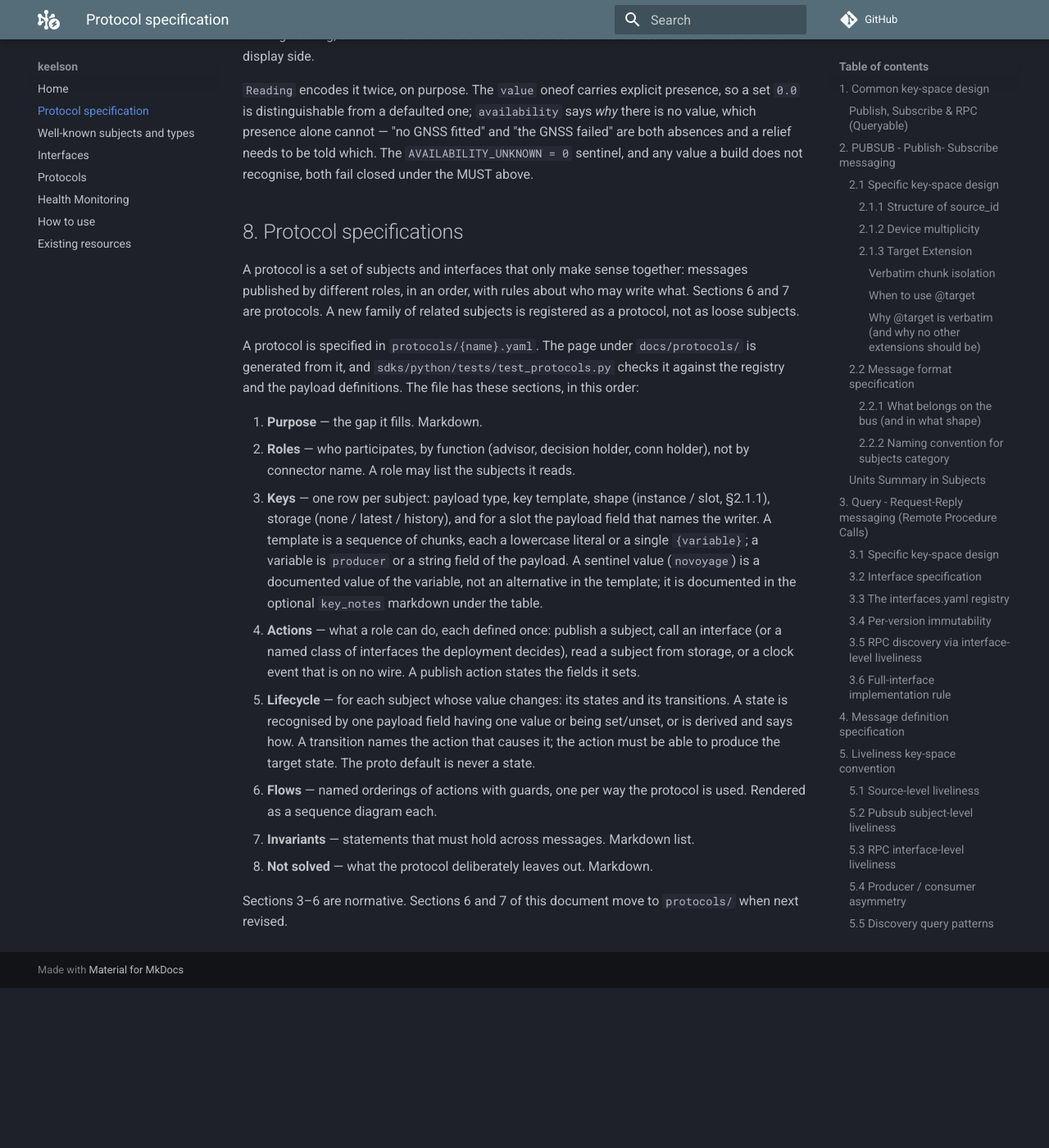
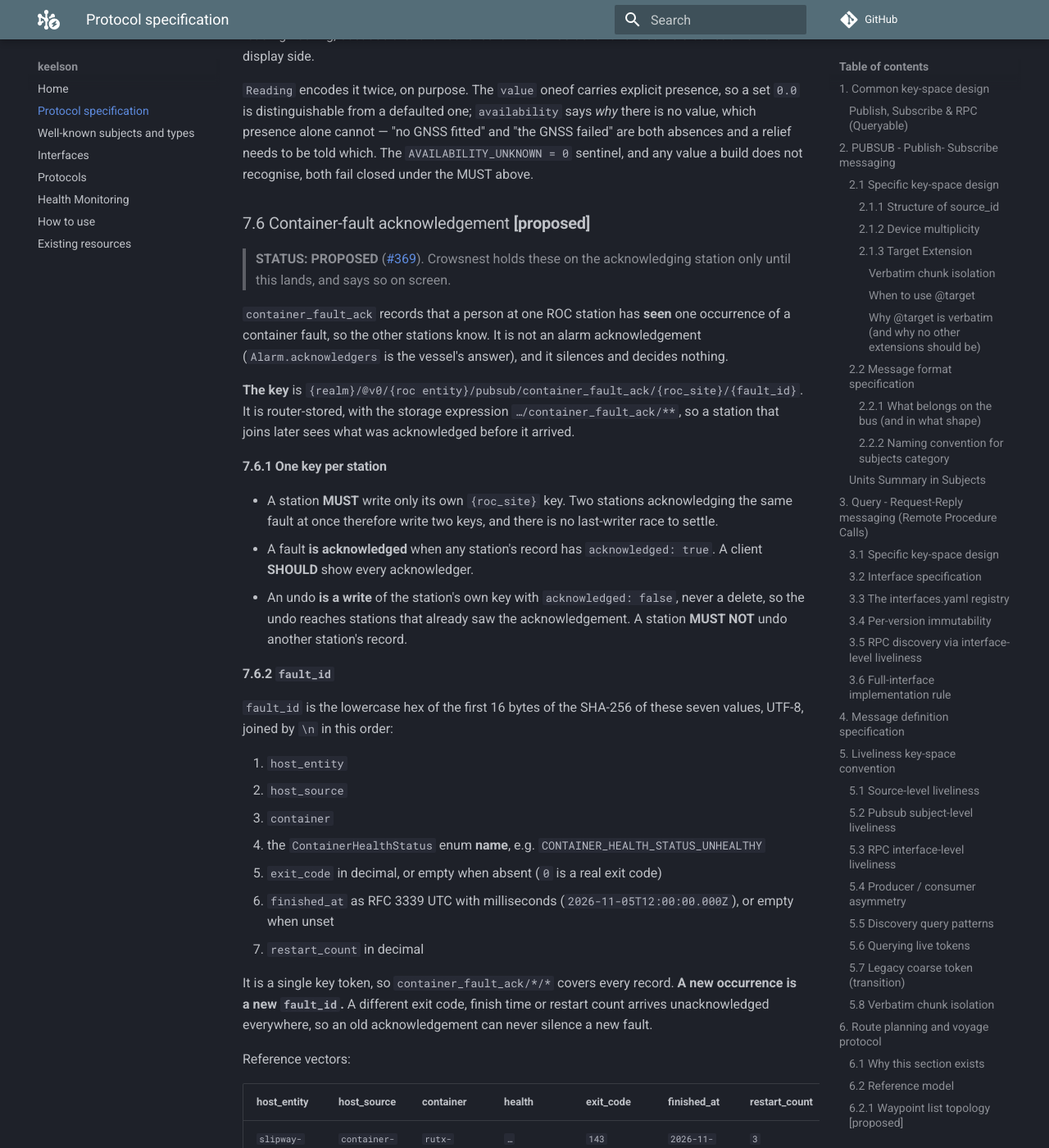
Before and after one commit to RISE-Maritime/keelson, an MkDocs documentation site: the page built from docs/protocol-specification.md, in a window 1280 px wide and 1400 px high, scrolled down 42142 px. Shown: the whole window at 82% size. Built offline with MkDocs 1.6.1 and Material for MkDocs 9.7.7, drawn with Linux system fonts in a browser that asks for light colours; comment, search, counter and statistics services are not loaded; before the commit the page ends 43347 px from its top, so only the background shows below that; some of the changed text lies outside the part shown.

Commit message:
feat(messages): container_fault_ack -- one station's acknowledgement that a fault was seen (#369)
A ROC has several stations. A container-fault acknowledgement held only on the station that made
it means two operators acknowledge the same fault twice, and neither sees the other do it
(RISE-Maritime/crowsnest-dev#183).

- keelson.ContainerFaultAcknowledgement, a stored subject on the shared ROC tree, at
  `container_fault_ack/{roc_site}/{fault_id}`.
- One key per station, so two stations acknowledging at once never race. A fault is acknowledged
  when any station says so, and an undo is a write of the station's own key, never a delete.
- `fault_id` is one key token derived from the occurrence (SHA-256/128 of a specified canonical
  string, with reference vectors in §7.6.2). A new exit code, finish time or restart count is a new
  fault_id, so it arrives unacknowledged everywhere.
- Not an alarm acknowledgement: Alarm.acknowledgers is the vessel's answer. This records that a
  person has seen the fault, and silences nothing.
- QoS elevated, for checklist_handover's reason.

protocol-specification.md §7.6; sdks/python/tests/test_container_fault_ack.py (8).

Co-Authored-By: Claude Opus 5.5 <noreply@anthropic.com>

```diff
--- a/docs/protocol-specification.md
+++ b/docs/protocol-specification.md
@@ -1448,6 +1448,63 @@ says *why* there is no value, which presence alone cannot — "no GNSS fitted" a
 `AVAILABILITY_UNKNOWN = 0` sentinel, and any value a build does not recognise,
 both fail closed under the MUST above.
 
+### 7.6 Container-fault acknowledgement **[proposed]**
+
+> **STATUS: PROPOSED** ([#369](https://github.com/RISE-Maritime/keelson/issues/369)).
+> Crowsnest holds these on the acknowledging station only until this lands, and
+> says so on screen.
+
+`container_fault_ack` records that a person at one ROC station has **seen** one
+occurrence of a container fault, so the other stations know. It is not an alarm
+acknowledgement (`Alarm.acknowledgers` is the vessel's answer), and it silences
+and decides nothing.
+
+**The key** is `{realm}/@v0/{roc entity}/pubsub/container_fault_ack/{roc_site}/{fault_id}`.
+It is router-stored, with the storage expression `…/container_fault_ack/**`, so a
+station that joins later sees what was acknowledged before it arrived.
+
+#### 7.6.1 One key per station
+
+- A station **MUST** write only its own `{roc_site}` key. Two stations
+  acknowledging the same fault at once therefore write two keys, and there is no
+  last-writer race to settle.
+- A fault **is acknowledged** when any station's record has `acknowledged: true`.
+  A client **SHOULD** show every acknowledger.
+- An undo **is a write** of the station's own key with `acknowledged: false`,
+  never a delete, so the undo reaches stations that already saw the
+  acknowledgement. A station **MUST NOT** undo another station's record.
+
+#### 7.6.2 `fault_id`
+
+`fault_id` is the lowercase hex of the first 16 bytes of the SHA-256 of these
+seven values, UTF-8, joined by `\n` in this order:
+
+1. `host_entity`
+2. `host_source`
+3. `container`
+4. the `ContainerHealthStatus` enum **name**, e.g. `CONTAINER_HEALTH_STATUS_UNHEALTHY`
+5. `exit_code` in decimal, or empty when absent (`0` is a real exit code)
+6. `finished_at` as RFC 3339 UTC with milliseconds (`2026-11-05T12:00:00.000Z`),
+   or empty when unset
+7. `restart_count` in decimal
+
+It is a single key token, so `container_fault_ack/*/*` covers every record.
+**A new occurrence is a new `fault_id`.** A different exit code, finish time or
+restart count arrives unacknowledged everywhere, so an old acknowledgement can
+never silence a new fault.
+
+Reference vectors:
+
+| host_entity | host_source | container | health | exit_code | finished_at | restart_count | fault_id |
+|---|---|---|---|---|---|---|---|
+| `slipway-ted-usv-alpha` | `container-control` | `rutx-modem` | `…_UNHEALTHY` | `143` | `2026-11-05T12:00:00.000Z` | `3` | `3666e9be238bd3a1f0f06f47091ec2ef` |
+| `slipway-ted-usv-alpha` | `container-control` | `rutx-modem` | `…_UNHEALTHY` | *(absent)* | *(unset)* | `0` | `8c9049a757cb00efda597aa49e67afcc` |
+
+#### 7.6.3 Retention
+
+A record is dead once its occurrence has cleared, and nothing rewrites it. A
+storage reaper **SHOULD** expire these keys like the navigation-decision subjects.
+
 ## 8. Protocol specifications
 
 A protocol is a set of subjects and interfaces that only make sense together:
```
Also changed, not shown: 4 other files.
